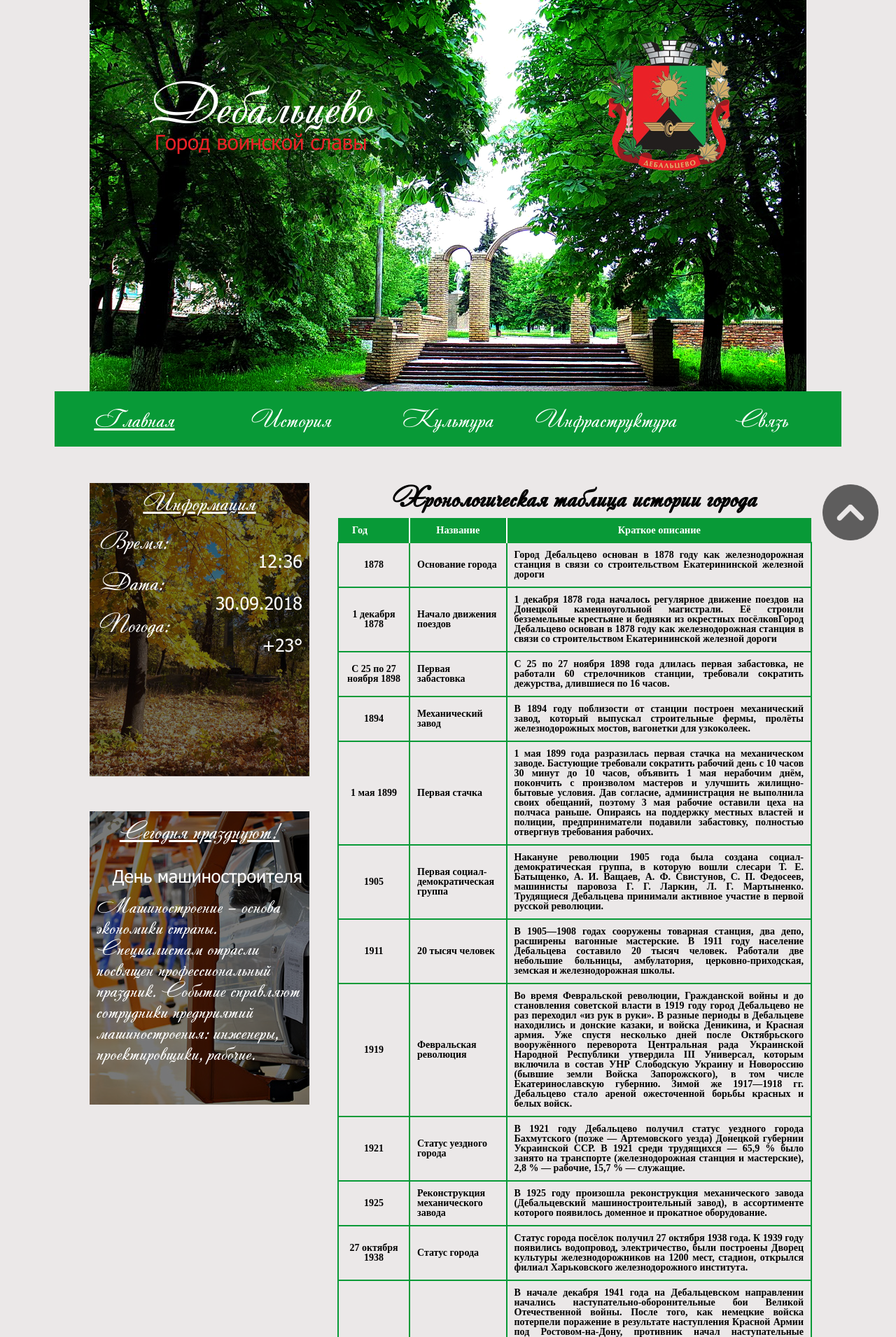
After one commit to sollinio/sollinio.github.io, a PHP site: page /history.html in a window 1280 px wide. The commit adds this page. Shown: the top 1910 px of the page at 70% size. Run offline with PHP 8.4, Linux system fonts and the light colour scheme.

Commit message:
Добавлена история города

```diff
--- /dev/null
+++ b/laboratory1/history.html
@@ -0,0 +1,178 @@
+<!doctype html>
+<html>
+    <!-- Шапка сайта -->
+    <head>
+        <meta http-equiv="Content-type" content="text/html; charset=utf-8">
+        <meta http-equiv="X-UA-Compatible" content="IE=Edge">
+
+        <title>Главная страница</title>
+
+        <!-- Подключаем таблицу стилей и шрифты -->
+        <link rel="stylesheet" href="styles.css" type="text/css">
+
+        <!--Указываем поддержку браузера для HTM5[if lt IE 9]>
+        <script src="http://html5shiv.googlecode.com/svn/trunk/html5.js"></script>
+        <![endif]-->
+    </head>
+
+    <body>
+        <!-- Якорь для прокрутки вверх -->
+            <div><a href="#top" class="idTop"><img src="images/knopka.png"/>
+</a></div>
+        <div id="wrapper">
+            <!-- Шапка сайта -->
+            <header>
+                <div id="gorod">
+                    <a id="imaG">Дебальцево</a>
+                    <p id="podposG"> Город воинской славы</p>
+                </div>
+                <div id="gerb"><a href="index.html"><img src="images/gerb.png" alt="EROR Gelb"></a></div>
+            </header>
+            <!-- Навигация -->
+            <nav>
+                <ul class="menu-main">
+                    <li><a href="index.html" id="menu_naxogd">Главная</a></li>
+                    <li><a href="history.html">История</a></li>
+                    <li><a href="">Культура</a></li>
+                    <li><a href="">Инфраструктура</a></li>
+                    <li><a href="">Связь</a></li>
+                </ul>
+            </nav>
+
+            <!-- Блок боковой колонки -->
+            <aside>
+                <div class="info"><p id="info-zagolovok" >Информация</p>
+                    <p>Время:</p>
+                    <p class="p-left"><time>12:36</time></p>
+                    <p>Дата:</p>
+                    <p class="p-left"><time>30.09.2018</time></p>
+                    <p>Погода:</p>
+                    <p class="p-left">+23&deg;</p>
+                </div>
+                <div class="prazbnik">
+                    <p id="info-zagolovok">Сегодня празднуют!</p>
+                    <p class="p-left">День машиностроителя</p>
+                    <p class="p-opisania">Машиностроение – основа экономики страны. Специалистам отрасли посвящен профессиональный праздник. Событие справляют сотрудники предприятий машиностроения: инженеры, проектировщики, рабочие.</p>
+                </div>
+            </aside>
+
+
+            <!-- Основной блок -->
+            <section>
+                <h1>Хронологическая таблица истории города</h1>
+                <!-- Хронологическая таблица -->
+                <table>
+                    <tr>
+                        <th>Год</th>
+                        <th>Название</th>
+                        <th>Краткое описание</th>
+                    </tr>
+                    <tr>
+                        <td>1878</td>
+                        <td>Основание города</td>
+                        <td>Город Дебальцево основан в 1878 году как железнодорожная станция в связи со строительством Екатерининской железной дороги</td>
+                    </tr>
+                    <tr>
+                        <td>1 декабря 1878</td>
+                        <td>Начало движения поездов</td>
+                        <td>1 декабря 1878 года началось регулярное движение поездов на Донецкой каменноугольной магистрали. Её строили безземельные крестьяне и бедняки из окрестных посёлковГород Дебальцево основан в 1878 году как железнодорожная станция в связи со строительством Екатерининской железной дороги</td>
+                    </tr>
+
+                    <tr>
+                        <td>C 25 по 27 ноября 1898</td>
+                        <td>Первая забастовка</td>
+                        <td>C 25 по 27 ноября 1898 года длилась первая забастовка, не работали 60 стрелочников станции, требовали сократить дежурства, длившиеся по 16 часов.</td>
+                    </tr>
+                    <tr>
+                        <td>1894</td>
+                        <td>Механический завод</td>
+                        <td>В 1894 году поблизости от станции построен механический завод, который выпускал строительные фермы, пролёты железнодорожных мостов, вагонетки для узкоколеек.</td>
+                    </tr>
+                    <tr>
+                        <td>1 мая 1899</td>
+                        <td>Первая стачка</td>
+                        <td>1 мая 1899 года разразилась первая стачка на механическом заводе. Бастующие требовали сократить рабочий день с 10 часов 30 минут до 10 часов, объявить 1 мая нерабочим днём, покончить с произволом мастеров и улучшить жилищно-бытовые условия. Дав согласие, администрация не выполнила своих обещаний, поэтому 3 мая рабочие оставили цеха на полчаса раньше. Опираясь на поддержку местных властей и полиции, предприниматели подавили забастовку, полностью отвергнув требования рабочих. </td>
+                    </tr>
+                    <tr>
+                        <td>1905</td>
+                        <td>Первая социал-демократическая группа</td>
+                        <td>Накануне революции 1905 года была создана социал-демократическая группа, в которую вошли слесари Т. Е. Батыщенко, А. И. Ващаев, А. Ф. Свистунов, С. П. Федосеев, машинисты паровоза Г. Г. Ларкин, Л. Г. Мартыненко. Трудящиеся Дебальцева принимали активное участие в первой русской революции.</td>
+                    </tr>
+                    <tr>
+                        <td>1911</td>
+                        <td>20 тысяч человек</td>
+                        <td>В 1905—1908 годах сооружены товарная станция, два депо, расширены вагонные мастерские. В 1911 году население Дебальцева составило 20 тысяч человек. Работали две небольшие больницы, амбулатория, церковно-приходская, земская и железнодорожная школы.</td>
+                    </tr>
+                    <tr>
+                        <td>1919</td>
+                        <td>Февральская революция</td>
+                        <td>Во время Февральской революции, Гражданской войны и до становления советской власти в 1919 году город Дебальцево не раз переходил «из рук в руки». В разные периоды в Дебальцеве находились и донские казаки, и войска Деникина, и Красная армия. Уже спустя несколько дней после Октябрьского вооружённого переворота Центральная рада Украинской Народной Республики утвердила III Универсал, которым включила в состав УНР Слободскую Украину и Новороссию (бывшие земли Войска Запорожского), в том числе Екатеринославскую губернию. Зимой же 1917—1918 гг. Дебальцево стало ареной ожесточенной борьбы красных и белых войск. </td>
+                    </tr>
+                    <tr>
+                        <td>1921</td>
+                        <td>Статус уездного города</td>
+                        <td>В 1921 году Дебальцево получил статус уездного города Бахмутского (позже — Артемовского уезда) Донецкой губернии Украинской ССР. В 1921 среди трудящихся — 65,9 % было занято на транспорте (железнодорожная станция и мастерские), 2,8 % — рабочие, 15,7 % — служащие.</td>
+                    </tr>
+                    <tr>
+                        <td>1925</td>
+                        <td>Реконструкция механического завода</td>
+                        <td>В 1925 году произошла реконструкция механического завода (Дебальцевский машиностроительный завод), в ассортименте которого появилось доменное и прокатное оборудование. </td>
+                    </tr>
+                    <tr>
+                        <td>27 октября 1938</td>
+                        <td>Статус города</td>
+                        <td>Статус города посёлок получил 27 октября 1938 года. К 1939 году появились водопровод, электричество, были построены Дворец культуры железнодорожников на 1200 мест, стадион, открылся филиал Харьковского железнодорожного института.</td>
+                    </tr>
+                    <tr>
+                        <td>Декабрь 1941</td>
+                        <td>Наступательно-оборонительные бои ВОВ</td>
+                        <td>В начале декабря 1941 года на Дебальцевском направлении начались наступательно-оборонительные бои Великой Отечественной войны. После того, как немецкие войска потерпели поражение в результате наступления Красной Армии под Ростовом-на-Дону, противник начал наступательные операции по окончательному захвату Донбасса. В связи с этим он бросил в наступление 52-ю итальянскую дивизию «Торино» и группу войск генерала Шведлера. На фронте 12-й армии завязались ожесточённые бои. Противнику на этом направлении противостояли части Красной Армии в составе 71-й бригады войск НКВД (95-й пограничный полк; 172-й, 175-й и 176-й стрелковые полки), 74-я стрелковой дивизии (комдив — генерал Фёдор Ефимович Шердин) — 78-й, 109-й и 306-й стрелковые полки и 176-й стрелковой дивизии в составе 404-го и 591-го полков (командир — генерал-майор Марцинкевич Владимир Николаевич).<br>
+                        Перевес в живой силе, технике и авиации был явно на стороне противника и советские части вынуждены были отступать с кровопролитными боями. Наступление началось 2 декабря к реке Лугань, одновременно итальянская дивизия начала наступать на Ворошиловград. Наиболее ожесточённые бои продолжались с 8 по 15 декабря. Красная Армия нанесла противнику ощутимые потери. В дневном бою 8 декабря 1941 года в районе станции Боржиковка части Марцинкевича уничтожили 428 немцев (из них 3 офицера), захватили 2 пушки калибра 75 мм, 1 миномёт, 1 станковый пулемёт, 15 винтовок, 7 автоматов, 1 рацию, 50 ящиков мин, 5 ящиков патронов, штабную машину с документами. В течение суток 10 декабря 1941 года итальянская дивизия «Торино» силами двух полков непрерывно атаковала позиции 1 мотострелкового батальона, который за сутки отбил 9 атак противника и сам дважды переходил в контратаку.
+                        </td>
+                    </tr>
+                    <tr>
+                        <td>26 декабря 1941</td>
+                        <td>Приказ покинуть Дебальцево</td>
+                        <td>26 декабря бойцы получили приказ командира 74-й стрелковой дивизии оставить город и воины 71-й бригады покинули Дебальцево, закрепив оборону на высоте 326,6 м, недалеко от посёлка Толстовка. Здесь 95-й полк НКВД находился до 1 марта 1942 года.</td>
+                    </tr>
+                     <tr>
+                        <td>3 сентября 1943</td>
+                        <td>Освобождение города</td>
+                        <td>3 сентября 1943 года освобождён от германских войск советскими войсками Южного фронта в ходе Донбасской операции: 51-й армии в составе: 346-й стрелковой дивизии (генерал-майор Станкевский, Дмитрий Иванович) и 54-го стрелкового корпуса (генерал-майор Коломиец, Трофим Калинович); часть сил 11-й истребительно-противотанковой артиллерийской бригады (полковник Степащенко, Фёдор Георгиевич). Войскам, участвовавшим в освобождении Донбасса, в ходе которого они овладели Дебальцевом и другими городами, приказом Верховного Главнокомандующего Иосифа Сталина от 8 сентября 1943 года объявлена благодарность, и в столице СССР городе Москве дан салют двадцатью артиллерийскими залпами из 224 орудий.Приказом Верховного Главнокомандующего Иосифа Сталина в ознаменование одержанной победы 346-й стрелковой дивизии (генерал-майор Станкевский, Дмитрий Иванович)[7], отличившейся в боях за освобождение города Дебальцево, присвоено наименование «Дебальцевской».</td>
+                    </tr>
+                     <tr>
+                        <td>1970-1980-x</td>
+                        <td>Новые микрорайоны</td>
+                        <td>В годы первых пятилеток железнодорожный узел и машиностроительный завод подверглись реконструкции. Завод стал выпускать сталеразливочные ковши, шлаковозы, чугуновозы, затворы доменных печей. В 1970-х годах построены новые многоэтажные микрорайоны «Черёмушки» (на северо-востоке города), имени 30-летия Победы и «Восточный», в 1980-х годах был построен микрорайон «Фестивальный».</td>
+                    </tr>
+                     <tr>
+                        <td>16 сентября 2018</td>
+                        <td>Город воинской славы</td>
+                        <td>16 сентября 2018 года Дебальцево было присвоено Почетное звание Донецкой Народной Республики «Город воинской славы»</td>
+                    </tr>
+
+
+                </table>
+            </section>
+        </div>
+
+        <!-- Подвал сайта -->
+        <footer>
+            <!-- Кнопка прокрутки до якоря -->
+            <div><a href="#top" class="idTop"></a></div>
+            <!-- Дублируем меню сайта -->
+            <menu>
+                <ul class="footer-main">
+                    <li><a href="index.html">Главная</a></li>
+                    <li><a href="history.html">История</a></li>
+                    <li><a href="">Культура</a></li>
+                    <li><a href="">Инфраструктура</a></li>
+                    <li><a href="">Связь</a></li>
+                </ul>
+            </menu>
+            <p>&copy; Дебальцево 2018</p>
+        </footer>
+
+
+    </body>
+</html>
--- a/laboratory1/styles.css
+++ b/laboratory1/styles.css
@@ -73,8 +73,15 @@ body{
 	margin: auto;
 }
 
+h1{
+    font-family: Andantino_script;
+    font-size: 30pt;
+    padding-bottom: 10px;
+    text-align: center;
+}
 
 header{
+
     margin-left: 50px;
     width: 1024px;
     height: 559px;
@@ -108,9 +115,29 @@ header{
 }
 /* Герб */
 #gerb{
+    position:relative; /*Положение элемента устанавливается относительно его исходного места*/
     float: right;
     padding-top: 56px;
     padding-right: 105px;
+}
+
+/*Прокрутка до якоря*/
+.idTop img{
+    height: 80px;
+
+}
+a.idTop {
+    position: fixed; /*позиционирование кнопки фиксированное*/
+    z-index: 9999; /*отображаем поверх всех элементов*/
+    bottom: 0%; /*положение снизу*/
+    right: 0%; /*положение справа*/
+    opacity: .6; /*прозрачность*/
+    color: #fff; /*цвет текста*/
+    padding: 10px; /*внутренние отступы*/
+    margin: 5px 15px 15px 5px; /*внешние отступы*/
+}
+a.idTop:hover {
+ opacity: 1;
 }
 
 /* Главная навигация */
@@ -121,6 +148,7 @@ nav{
 }
 
 .menu-main {
+    position:inherit; /*Наследуемое позиционирование*/
     margin: 0;
     padding: 0;
     list-style-type: none;
@@ -287,3 +315,45 @@ menu{
     border-radius: 20px 5px;
     background-color: #ea2127;
 }
+
+
+
+
+/*СТИЛЬ ТАБЛИЦЫ НА СТРАНИЦЕ ИСТОРИЯ*/
+table {
+    border-spacing: 0 10px;
+    font-family: 'Times New Roman', sans-serif;
+    font-weight: bold;
+}
+th {
+    padding: 10px 20px;
+    background: #089a37;
+    color: #fff;
+    border-right: 2px solid;
+    font-size: 0.9em;
+}
+th:first-child {
+    text-align: left;
+}
+th:last-child {
+    border-right: none;
+}
+td {
+    vertical-align: middle;
+    padding: 10px;
+    font-size: 14px;
+    text-align: center;
+    border: 2px solid #089a37;
+}
+td:first-child {
+    width: 80px;
+    border-left: 2px solid #089a37;
+    border-right: none;
+}
+td:nth-child(2){
+    text-align: left;
+}
+td:nth-child(3){
+    text-align: justify;
+}
+/*КОНЕЦ СТИЛЯ ТАБЛИЦЫ*/
```
Also changed, not shown: laboratory1/index.html (+4 -4 lines), laboratory1/images/knopka.png (added).
